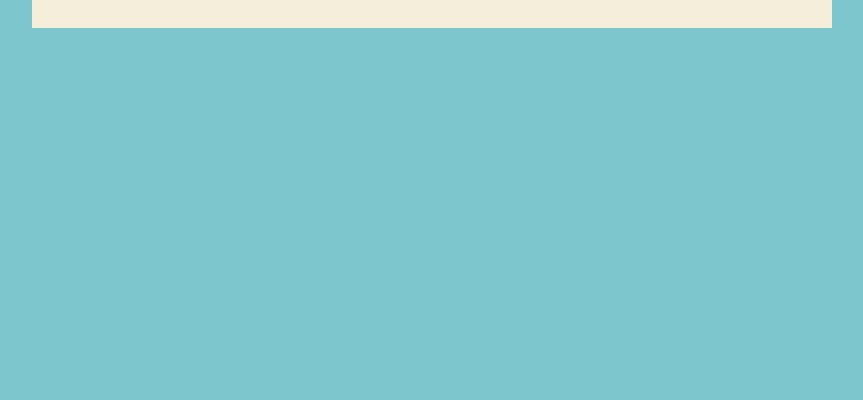
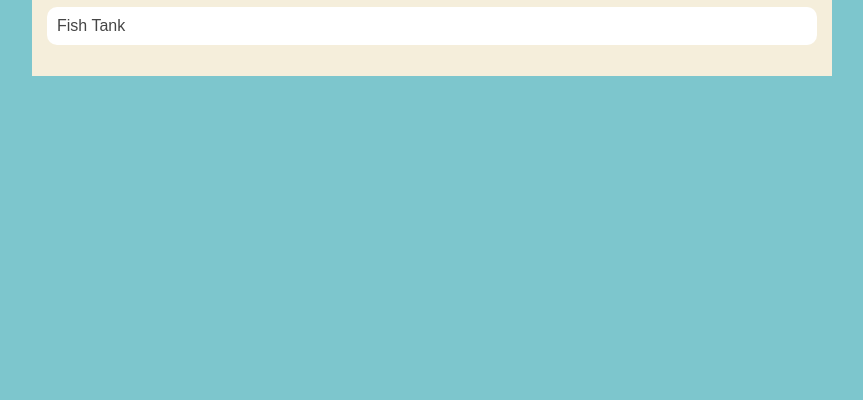
Before and after one commit to jakobcollins6714/jakobcollins.github.io, a plain HTML site: page portfolio.html in a window 1280 px wide. Shown: the part 400-800 px from the top of the page, without its empty margins (208-1071 px from the left). Drawn offline with Linux system fonts and the light colour scheme.

Commit message:
pushing my fish tank project

```diff
--- a/portfolio.html
+++ b/portfolio.html
@@ -110,7 +110,7 @@
                 <h1>Khan Academy Portfolio</h1>
                 <ul class="portfolio">
                     <li><a href="https://www.khanacademy.org/computer-programming/spin-off-of-project-whats-for-dinner/5230466829959168">What's For Dinner</a></li>
-
+                    <li><a href="https://www.khanacademy.org/computing/computer-programming/programming/functions/pp/project-fish-tank?classCode=D7UPQ6JB">Fish Tank</a></li>
                 </ul>
             </div>
           </main>
```
